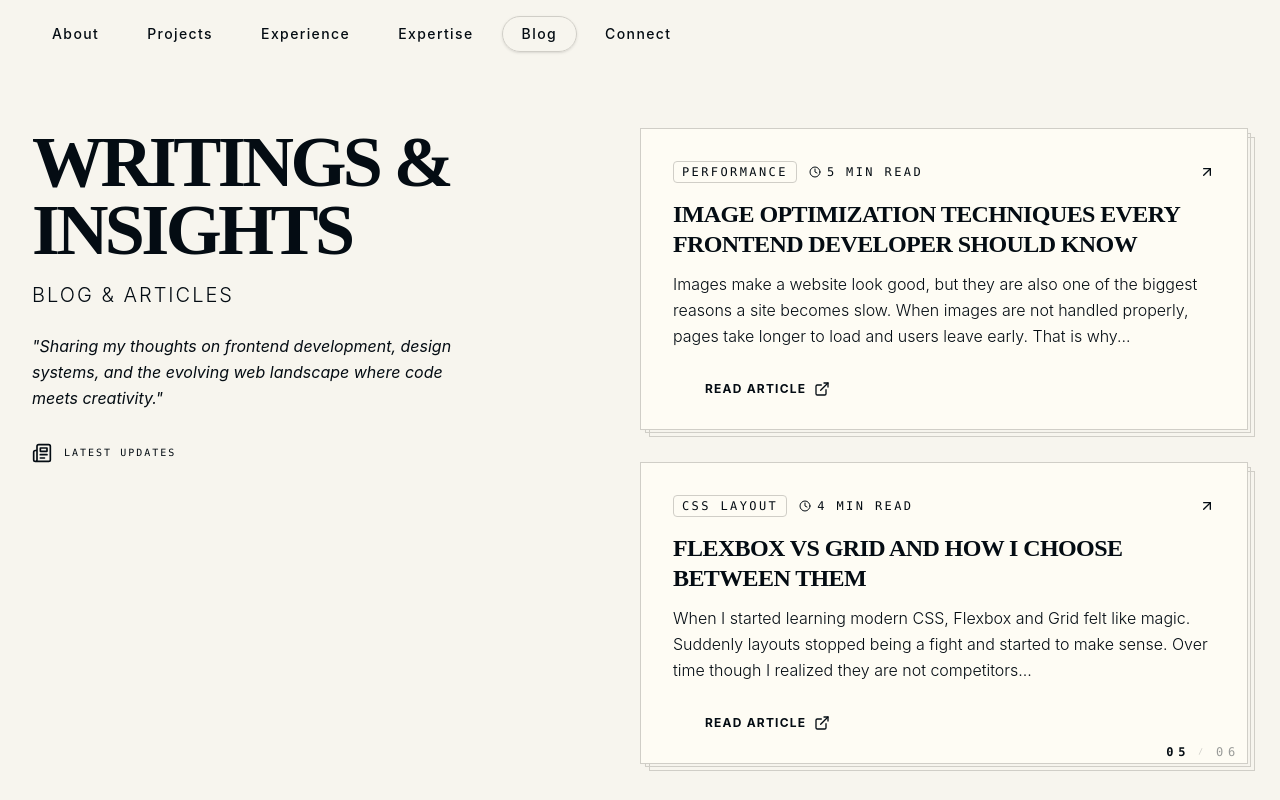
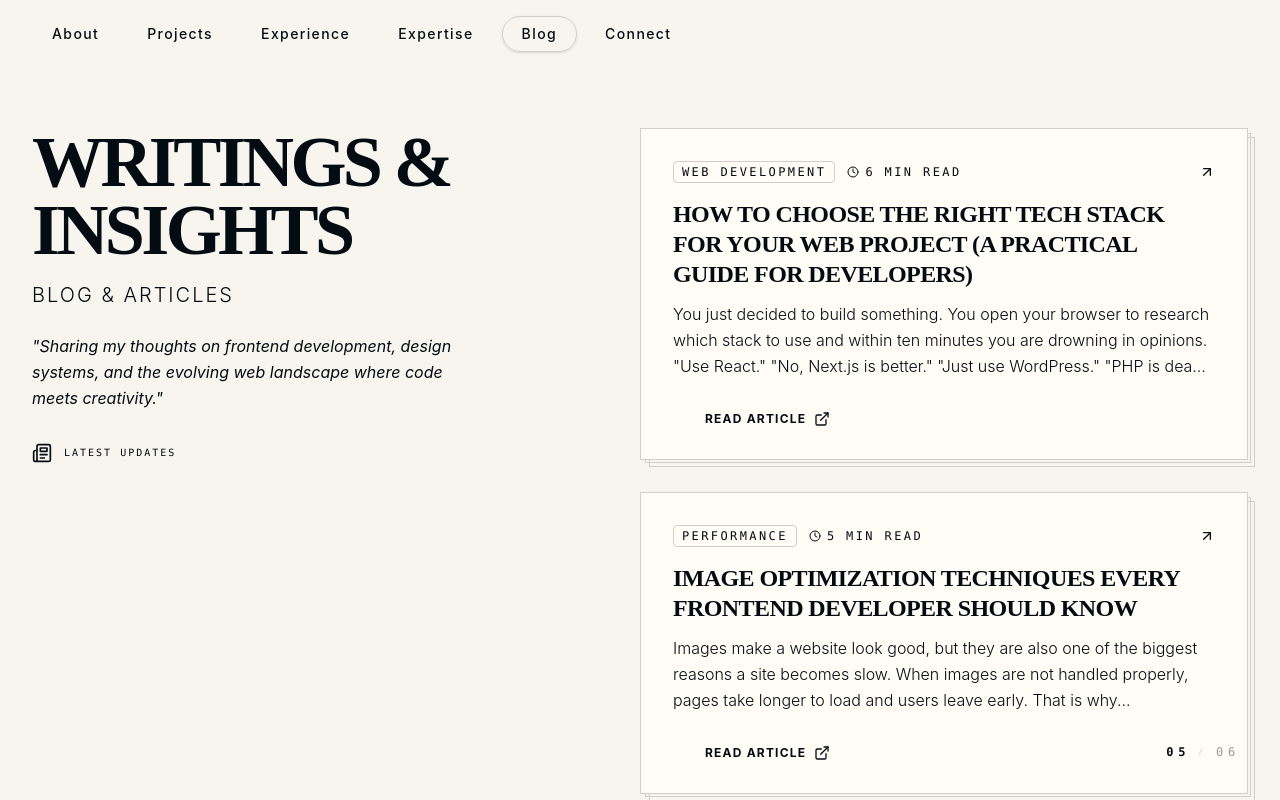
Before and after one commit to Omar-webcloud/Portfolio, a React (Vite) app: page / in a window 1280 px wide. Both pictures are taken after a click on the button "Blog". Built offline with nearby package versions, Linux system fonts and the light colour scheme.

Commit message:
feat: add a new blog

```diff
--- a/src/components/blog.jsx
+++ b/src/components/blog.jsx
@@ -3,6 +3,13 @@ import { ExternalLink, BookOpen, Clock, ArrowUpRight, Newspaper } from "lucide-r
 import { motion } from "framer-motion"
 
 const ARTICLES = [
+  {
+    title: "How to Choose the Right Tech Stack for Your Web Project (A Practical Guide for Developers)",
+    excerpt: "You just decided to build something. You open your browser to research which stack to use and within ten minutes you are drowning in opinions. \"Use React.\" \"No, Next.js is better.\" \"Just use WordPress.\" \"PHP is dead.\" Every developer has been there. This guide skips the fluff and answers the questions that actually matter: what to use, when, and why.",
+    readTime: "6 min read",
+    category: "Web Development",
+    link: "https://bloggin-app-six.vercel.app/post/pfG4DDttAXhIVkY8MfAz"
+  },
   {
     title: "Image Optimization Techniques Every Frontend Developer Should Know",
     excerpt: "Images make a website look good, but they are also one of the biggest reasons a site becomes slow. When images are not handled properly, pages take longer to load and users leave early. That is why...",
@@ -38,7 +45,7 @@ export function Blog() {
   return (
     <div className="relative w-full h-full flex flex-col items-center">
       <div className="container mx-auto px-4 sm:px-8 py-6 sm:py-12 lg:py-16 relative z-10 w-full h-full overflow-y-auto overflow-x-hidden scrollbar-hide">
-        <div className="flex flex-col lg:flex-row items-start justify-between gap-6 lg:gap-12 pb-8 sm:pb-16 lg:pb-24">
+        <div className="flex flex-col lg:flex-row items-start justify-between gap-6 lg:gap-12 pb-24 sm:pb-28 lg:pb-32">
 
           <motion.div
             initial={{ opacity: 0, y: 20 }}
```
